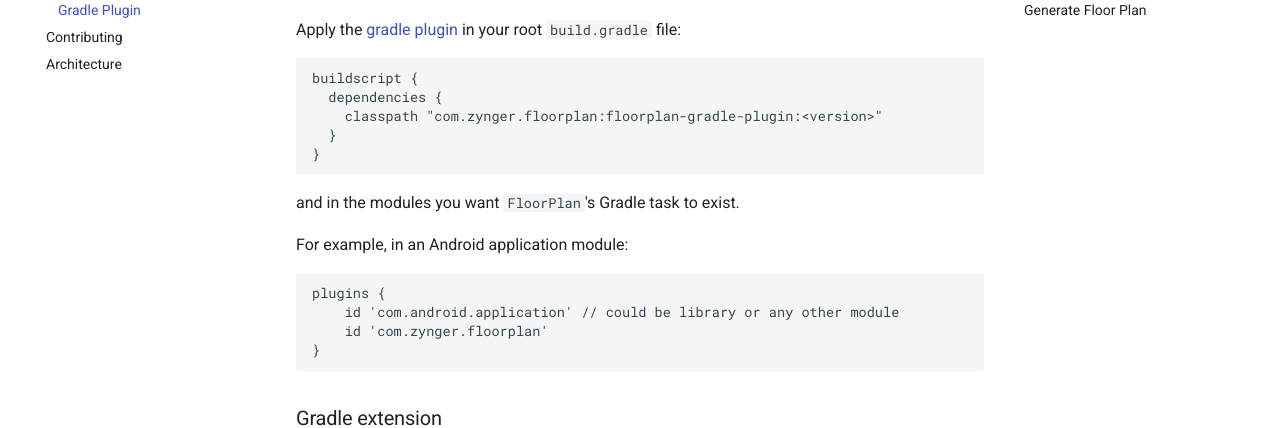
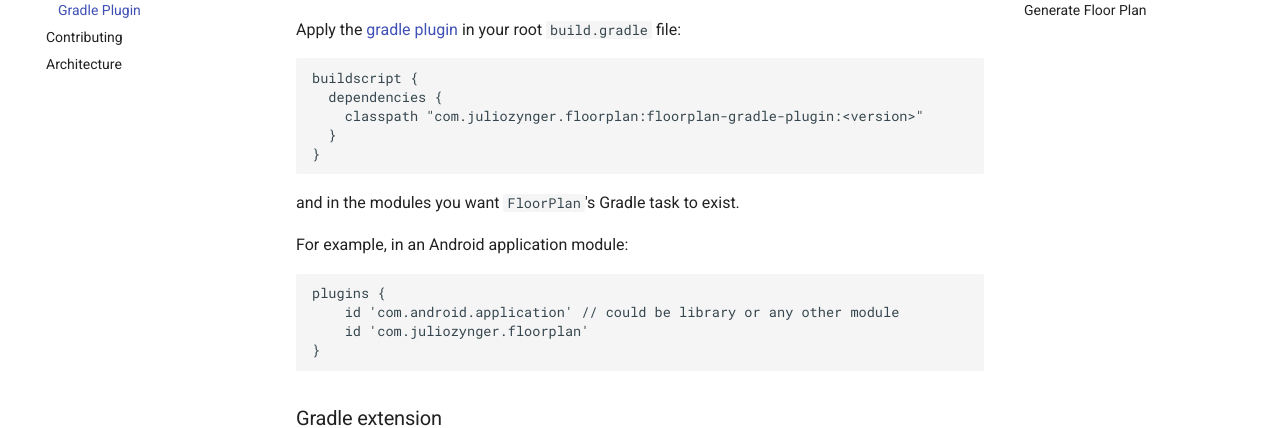
Before and after one commit to julioz/FloorPlan, an MkDocs documentation site: the page built from docs/gradle-plugin.md, in a window 1280 px wide and 900 px high. Shown: the part 209-637 px from the top of the window. Built offline with MkDocs 1.6.1 and Material for MkDocs 9.7.7, drawn with Linux system fonts in a browser that asks for light colours; comment, search, counter and statistics services are not loaded.

Commit message:
Update artifact group to `com.juliozynger`

````diff
--- a/docs/gradle-plugin.md
+++ b/docs/gradle-plugin.md
@@ -2,12 +2,12 @@
 
 ### Apply the plugin
 
-Apply the [gradle plugin](https://plugins.gradle.org/plugin/com.zynger.floorplan) in your root `build.gradle` file:
+Apply the [gradle plugin](https://plugins.gradle.org/plugin/com.juliozynger.floorplan) in your root `build.gradle` file:
 
 ```
 buildscript {
   dependencies {
-    classpath "com.zynger.floorplan:floorplan-gradle-plugin:<version>"
+    classpath "com.juliozynger.floorplan:floorplan-gradle-plugin:<version>"
   }
 }
 ```
@@ -19,7 +19,7 @@ For example, in an Android application module:
 ```
 plugins {
     id 'com.android.application' // could be library or any other module
-    id 'com.zynger.floorplan'
+    id 'com.juliozynger.floorplan'
 }
 ```
 
````
Also changed, not shown: 3 other files.
